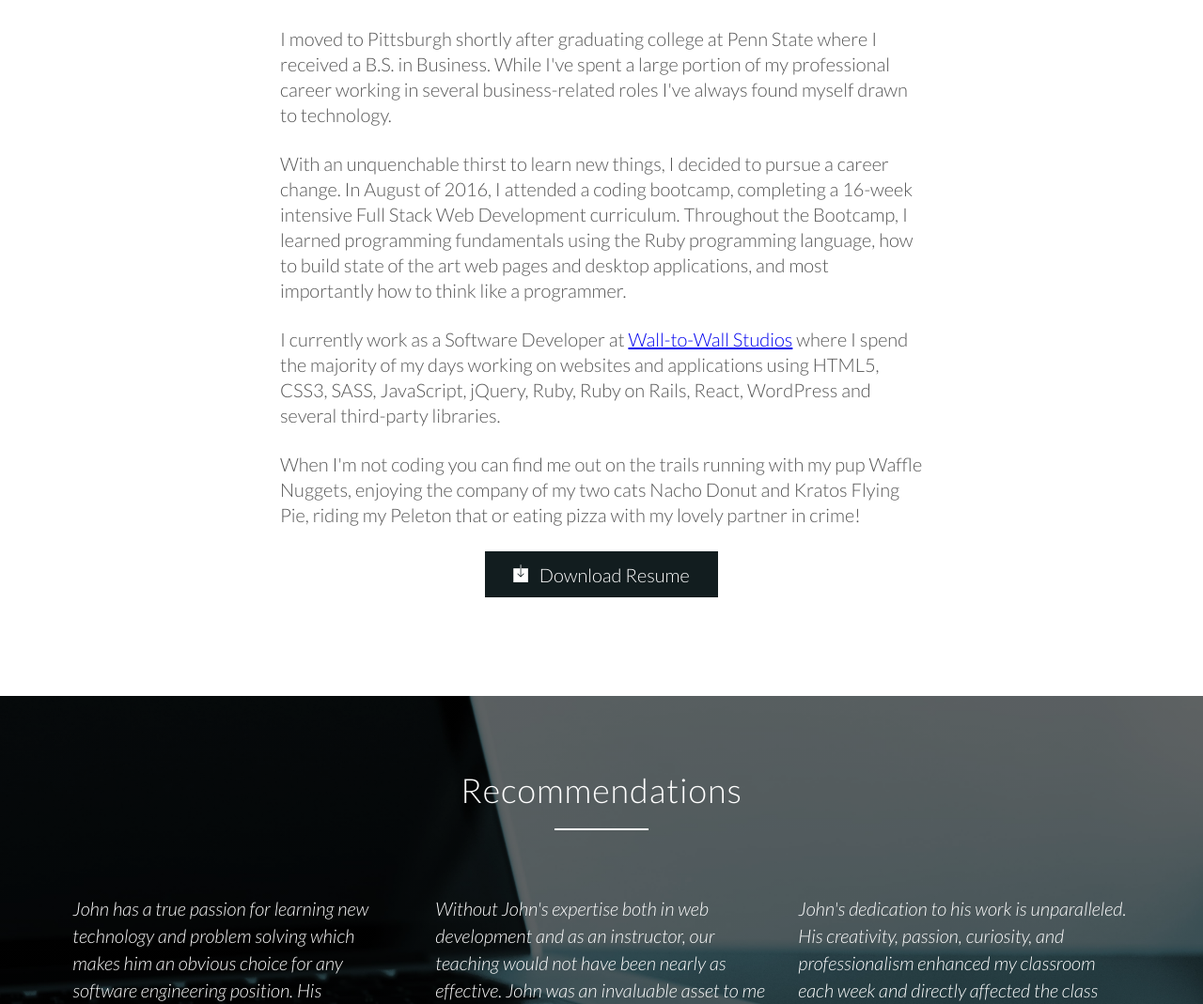
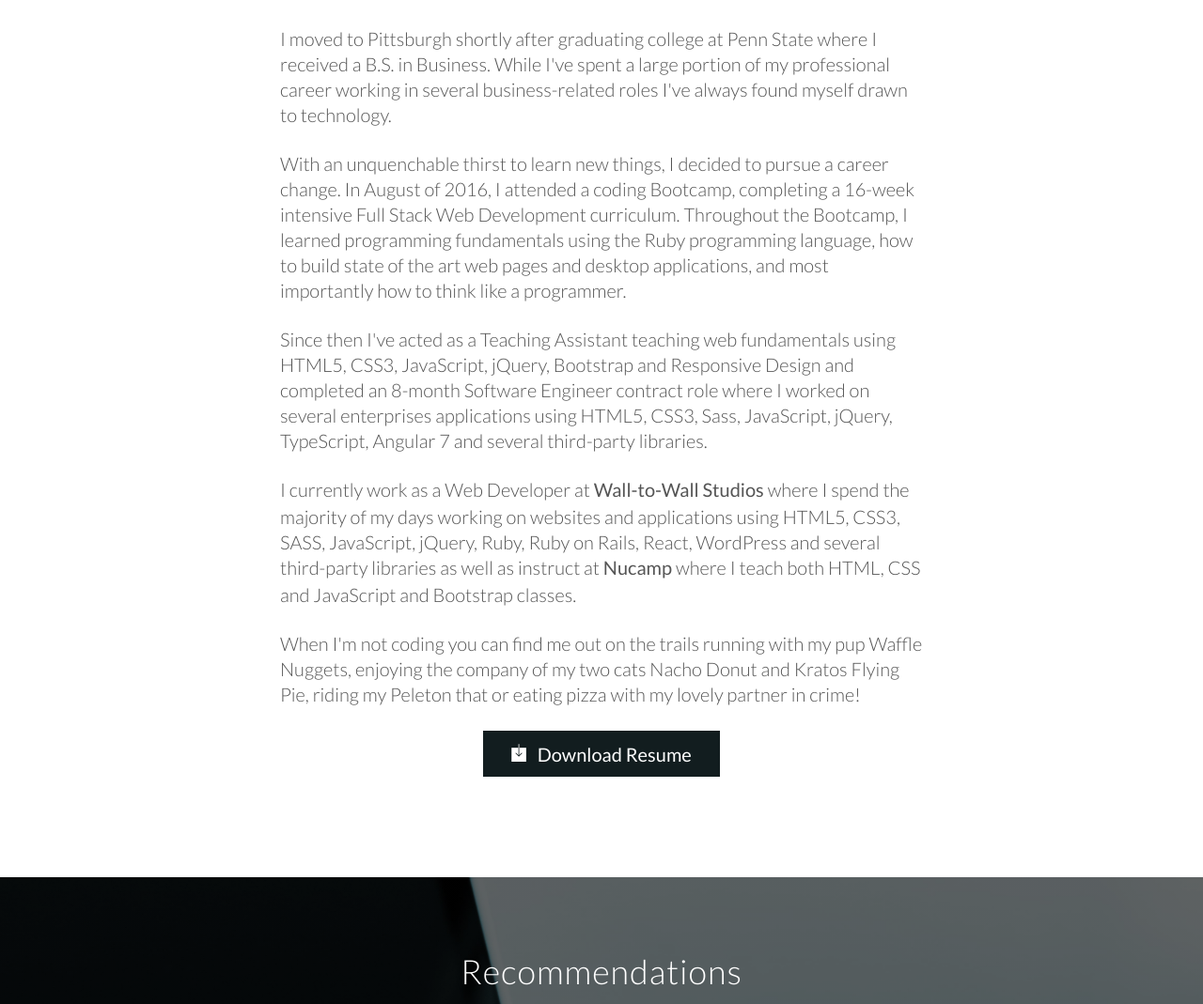
Before and after one commit to HeresJohnny5/portfolio, a PHP site: page / in a window 1280 px wide. Shown: the part 4462-5531 px from the top of the page at 94% size. Run offline with PHP 8.4, Linux system fonts and the light colour scheme; style sheets or scripts are compiled from the project's sources; some libraries are stand-ins or nearby versions; some web fonts are replaced.

Commit message:
Update About Me section. Add styles to links provided in About Me.

```diff
--- a/home.html
+++ b/home.html
@@ -375,37 +375,29 @@
           <img src="resources/img/about_me.jpg" alt="John Erickson" class="js--wp-1">
         </div>
         <article class="about-text">
-          <p>
-            I moved to Pittsburgh shortly after graduating college at Penn State where I received a B.S. in Business. While I've spent
-            a large portion of my professional career working in several business-related roles I've always found myself
-            drawn to technology.
+          <p>I moved to Pittsburgh shortly after graduating college at Penn State where I received a B.S. in Business. While
+            I've spent a large portion of my professional career working in several business-related roles I've always found
+            myself drawn to technology.</p>
+          <p>With an unquenchable thirst to learn new things, I decided to pursue a career change. In August of 2016, I attended
+            a coding Bootcamp, completing a 16-week intensive Full Stack Web Development curriculum. Throughout the Bootcamp,
+            I learned programming fundamentals using the Ruby programming language, how to build state of the art web pages
+            and desktop applications, and most importantly how to think like a programmer.</p>
+          <p>Since then I've acted as a Teaching Assistant teaching web fundamentals using HTML5, CSS3, JavaScript, jQuery,
+            Bootstrap and Responsive Design and completed an 8-month Software Engineer contract role where I worked on several
+            enterprises applications using HTML5, CSS3, Sass, JavaScript, jQuery, TypeScript, Angular 7 and several third-party
+            libraries.
           </p>
           <p>
-            With an unquenchable thirst to learn new things, I decided to pursue a career change. In August of 2016, I attended a coding
-            bootcamp, completing a 16-week intensive Full Stack Web Development curriculum. Throughout the Bootcamp, I learned
-            programming fundamentals using the Ruby programming language, how to build state of the art web pages and desktop
-            applications, and most importantly how to think like a programmer.
-          </p>
-          <!-- <p>
-            After completing the bootcamp I had the opportunity to work as a Software Apprentice. Over the course of a 5-month period,
-            I worked on several client projects and had the privilege to student teach.
-          </p> -->
-          <p>
-            I currently work as a Software Developer at
-            <a href="https://www.walltowall.com/" target="_blank">Wall-to-Wall Studios</a> where I spend the majority of my days working on websites and applications using HTML5,
-            CSS3, SASS, JavaScript, jQuery, Ruby, Ruby on Rails, React, WordPress and several third-party libraries.
+            I currently work as a Web Developer at
+            <a href="#!" target="_blank">Wall-to-Wall Studios</a> where I spend the majority of my days working on websites and applications using HTML5,
+            CSS3, SASS, JavaScript, jQuery, Ruby, Ruby on Rails, React, WordPress and several third-party libraries as well
+            as instruct at
+            <a href="#!" target="_blank">Nucamp</a> where I teach both HTML, CSS and JavaScript and Bootstrap classes.
           </p>
           <p>
             When I'm not coding you can find me out on the trails running with my pup Waffle Nuggets, enjoying the company of my two
             cats Nacho Donut and Kratos Flying Pie, riding my Peleton that or eating pizza with my lovely partner in crime!
           </p>
-          <!-- <p>
-            Recently I accepted a Software Engineer role where I specialize in frontend/UI working on enterprise level projects using
-            HTML, CSS, Bootstrap, JavaScript, TypeScript, jQuery, and Angular. I also act as an Assistant Instructor for
-            <a class="about-inline-anchor" href="https://www.upstreamcoding.com/" target="_blank">Upstream Coding</a> where I student teach
-            <a class="about-inline-anchor" href="https://www.upstreamcoding.com/"
-              target="_blank">Modern Web Development</a>.
-          </p> -->
           <p>
             <a class="btn-about" href="https://drive.google.com/open?id=1il_voVx4qnLhP5FjAfihNVSN-IGUUyNJ" target="_blank">
               <i class="ion-ios-download" aria-hidden="true" title="Download icon for Resume button"></i>
--- a/resources/css/style.css
+++ b/resources/css/style.css
@@ -79,6 +79,18 @@ section, footer {
 	padding-bottom: 25px;
 	text-align: left;
 	width: 60%;
+}
+
+.about-text a {
+  border-bottom: 2px solid #fff;
+	color: #555;
+	font-weight: 400;
+	text-decoration: none;
+	transition: border-bottom 0.2s;
+}
+
+.about-text a:hover {
+  border-bottom: 2px solid #555;
 }
 
 /********************/
```
